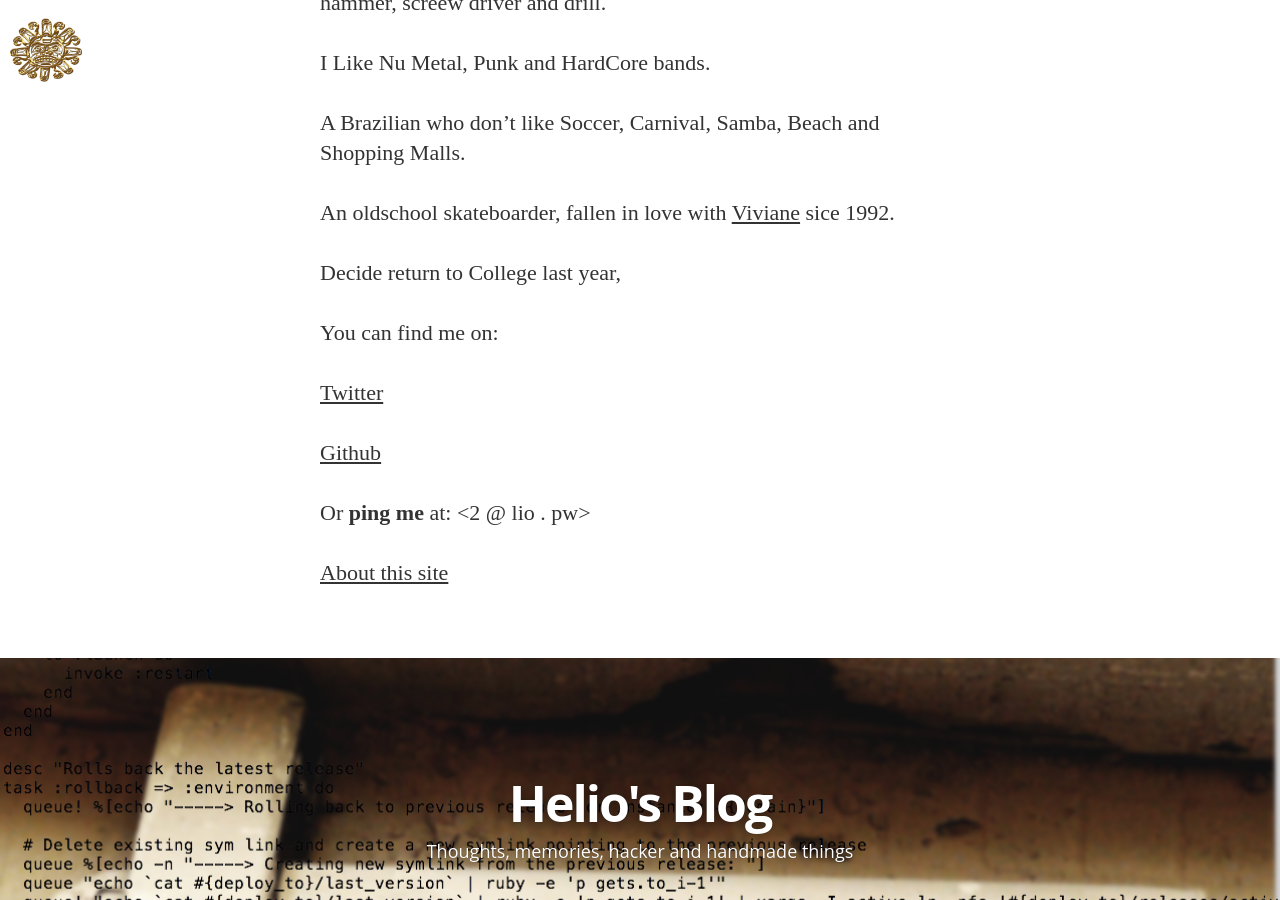
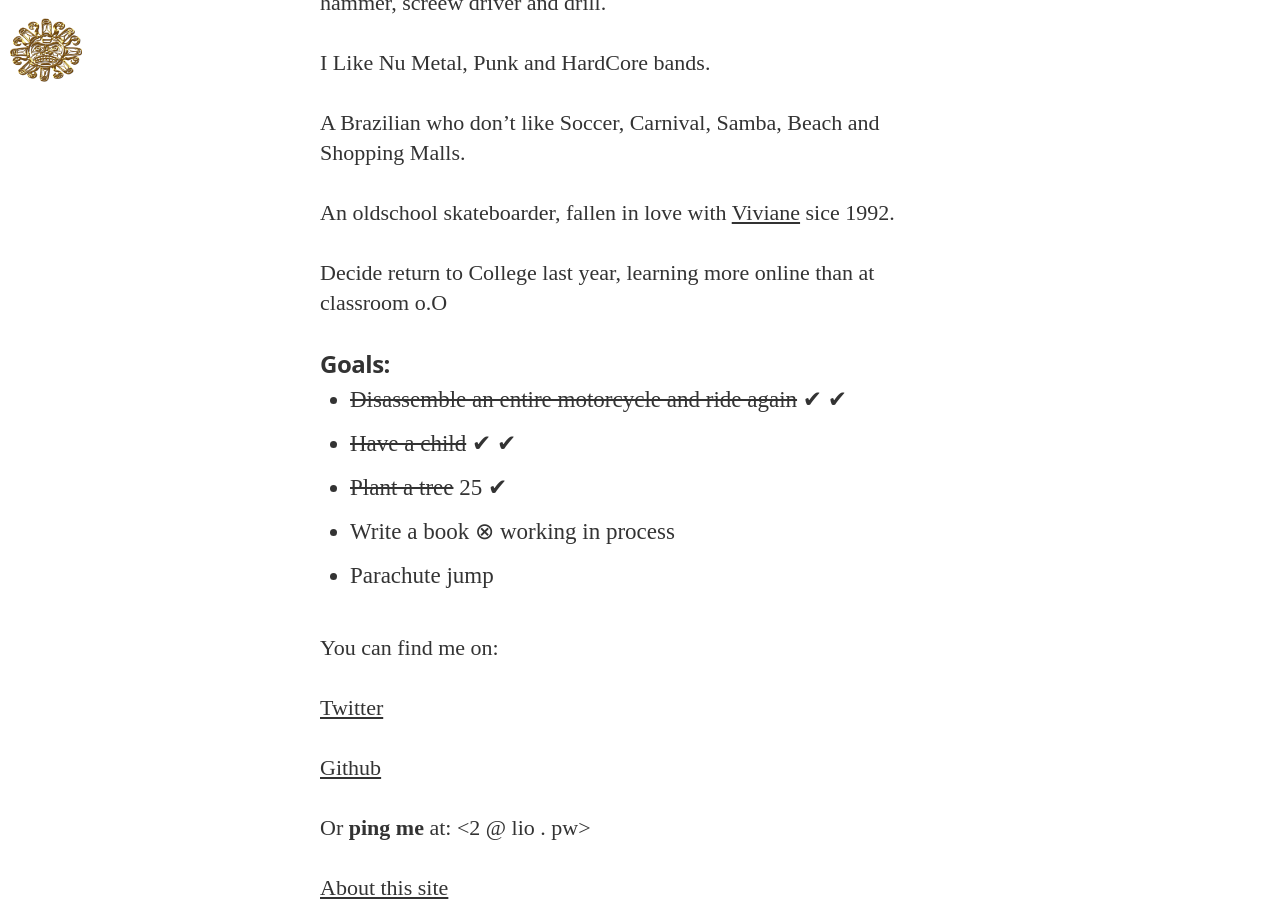
Before and after one commit to heliohead/blog, a Jekyll site: the page built from about.md, in a window 1280 px wide and 900 px high, scrolled down 389 px. Built offline with Jekyll 4.4.1, drawn with Linux system fonts in a browser that asks for light colours; nearby versions of some CDN libraries; some web fonts are replaced; Markdown is read by kramdown in place of the engine named in the settings.

Commit message:
update about

```diff
--- a/about.md
+++ b/about.md
@@ -14,7 +14,17 @@ A Brazilian who don't like Soccer, Carnival, Samba, Beach and Shopping Malls.
 
 An oldschool skateboarder, fallen in love with [Viviane](http://facebook.com/viviporumfio) sice 1992.
 
-Decide return to College last year,
+Decide return to College last year, learning more online than at classroom o.O
+
+### Goals:
+
+- ~~Disassemble an entire motorcycle and ride again~~ &#10004; &#10004;
+- ~~Have a child~~ &#10004; &#10004;
+- ~~Plant a tree~~  25 &#10004;
+- Write a book  ⊗ working in process
+- Parachute jump
+
+
 
 You can find me on:
 
```
Also changed, not shown: README.md.
